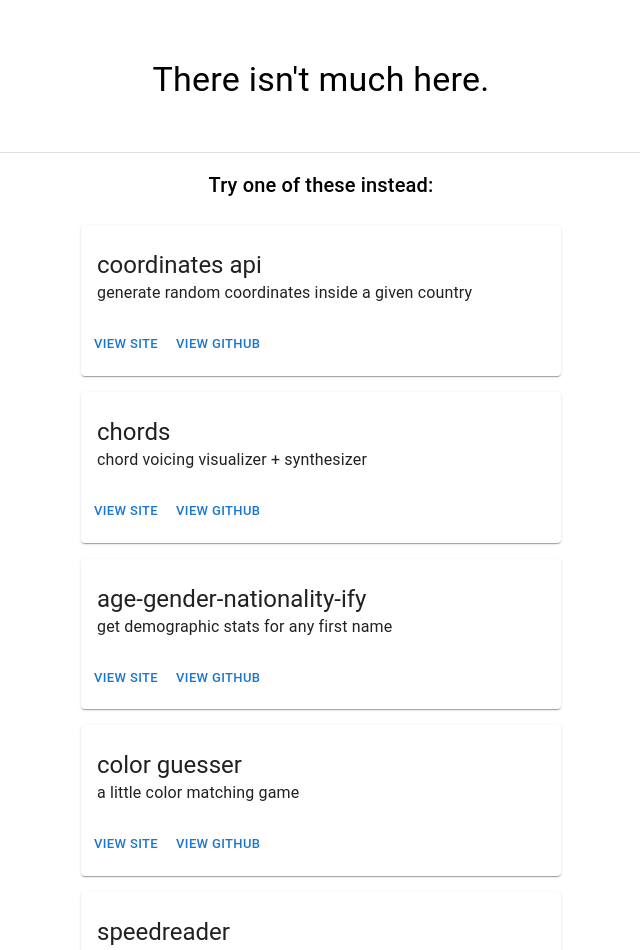
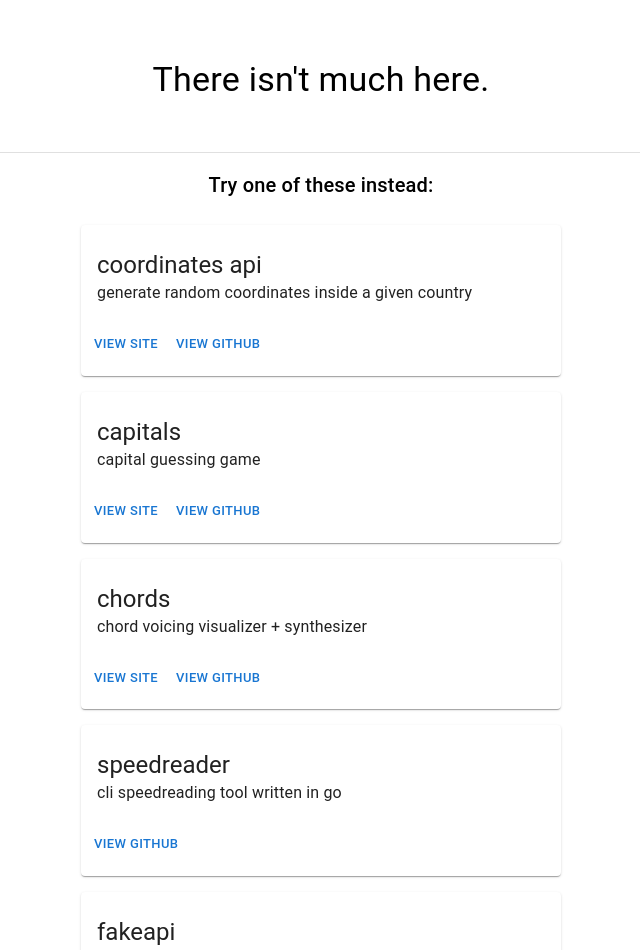
Before and after one commit to jonh-a/home, a React (Create React App) app: page / in a window 1280 px wide. Shown: the top 950 px of the page, without its empty margins (319-959 px from the left). Built offline with nearby package versions, Linux system fonts and the light colour scheme.

Commit message:
add capitals app

```diff
--- a/src/App.js
+++ b/src/App.js
@@ -38,16 +38,27 @@ const sites = [
     github: 'https://github.com/jonh-a/coordinates-api'
   },
   {
+    title: 'capitals',
+    description: 'capital guessing game',
+    url: 'https://capitals.usingthe.computer/',
+    github: 'https://github.com/jonh-a/capitals'
+  },
+  {
     title: 'chords',
     description: 'chord voicing visualizer + synthesizer',
     url: 'https://chords.usingthe.computer',
     github: 'https://github.com/jonh-a/chords'
   },
   {
-    title: 'age-gender-nationality-ify',
-    description: 'get demographic stats for any first name',
-    url: 'https://agn.usingthe.computer',
-    github: 'https://github.com/jonh-a/age-gender-nationality-ify'
+    title: 'speedreader',
+    description: 'cli speedreading tool written in go',
+    github: 'https://github.com/jonh-a/speedreader'
+  },
+  {
+    title: 'fakeapi',
+    description: 'test data in a customizable format',
+    url: 'https://github.com/jonh-a/fakeapi',
+    github: 'https://github.com/jonh-a/fakeapi',
   },
   {
     title: 'color guesser',
@@ -56,9 +67,10 @@ const sites = [
     github: 'https://github.com/jonh-a/color-guesser'
   },
   {
-    title: 'speedreader',
-    description: 'cli speedreading tool written in go',
-    github: 'https://github.com/jonh-a/speedreader'
+    title: 'age-gender-nationality-ify',
+    description: 'get demographic stats for any first name',
+    url: 'https://agn.usingthe.computer',
+    github: 'https://github.com/jonh-a/age-gender-nationality-ify'
   },
   {
     title: 'infra',
```
